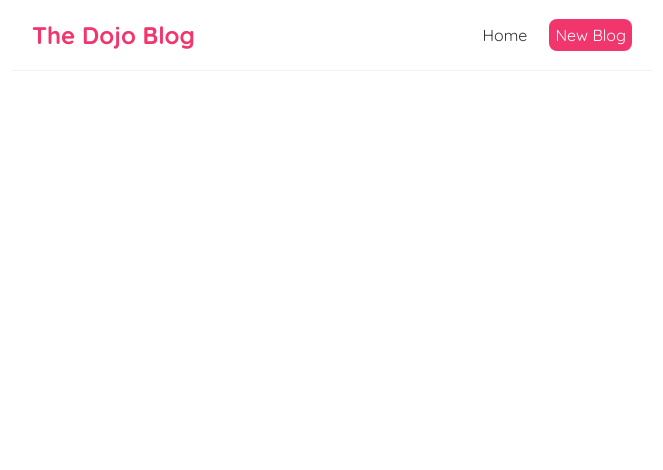
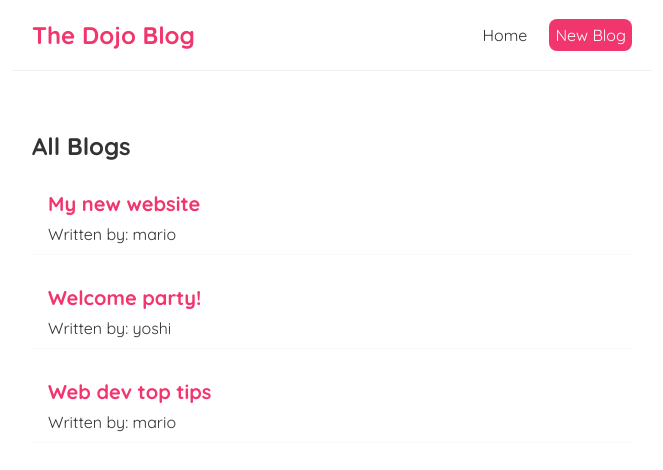
Before and after one commit to llcain/react-dojo-blog, a React (Create React App) app: page / in a window 1280 px wide. Shown: the top 470 px of the page, without its empty margins (308-971 px from the left). Built offline with nearby package versions, Linux system fonts and the light colour scheme.

Commit message:
Created Blog list component and added state

```diff
--- a/src/BlogList.js
+++ b/src/BlogList.js
@@ -1,6 +1,13 @@
-const BlogList = () => {
+const BlogList = (props) => {
+
+    const blogs = props.blogs;
+    const title = props.title;
+
+
+
     return (
-        <div class="blog-list">
+        <div className="blog-list">
+            <h2>{ title }</h2>
             {blogs.map((blog) => (
                 <div className="blog-preview"key={blog.id}>
                     <h2>{blog.title}</h2>
--- a/src/Home.js
+++ b/src/Home.js
@@ -1,4 +1,5 @@
 import { useState } from "react";
+import BlogList from "./BlogList";
 
 
 const Home = () => {
@@ -10,7 +11,7 @@
     ]);
     return (
         <div className="home">
-
+            <BlogList blogs={blogs} title="All Blogs" />
         </div>
      );
 }
```
